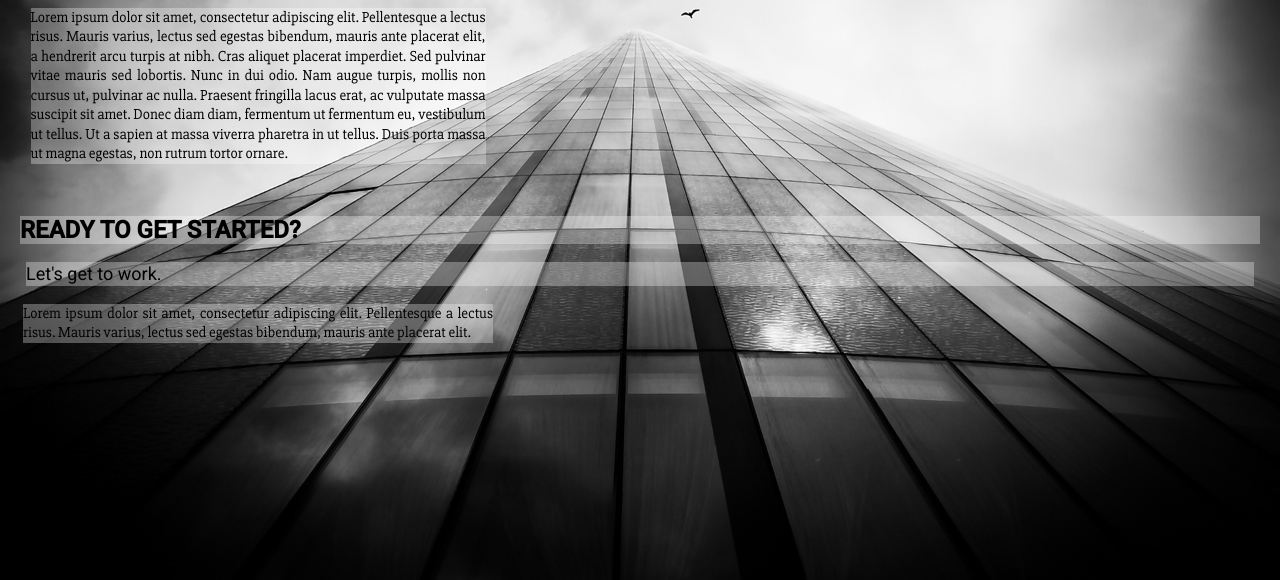
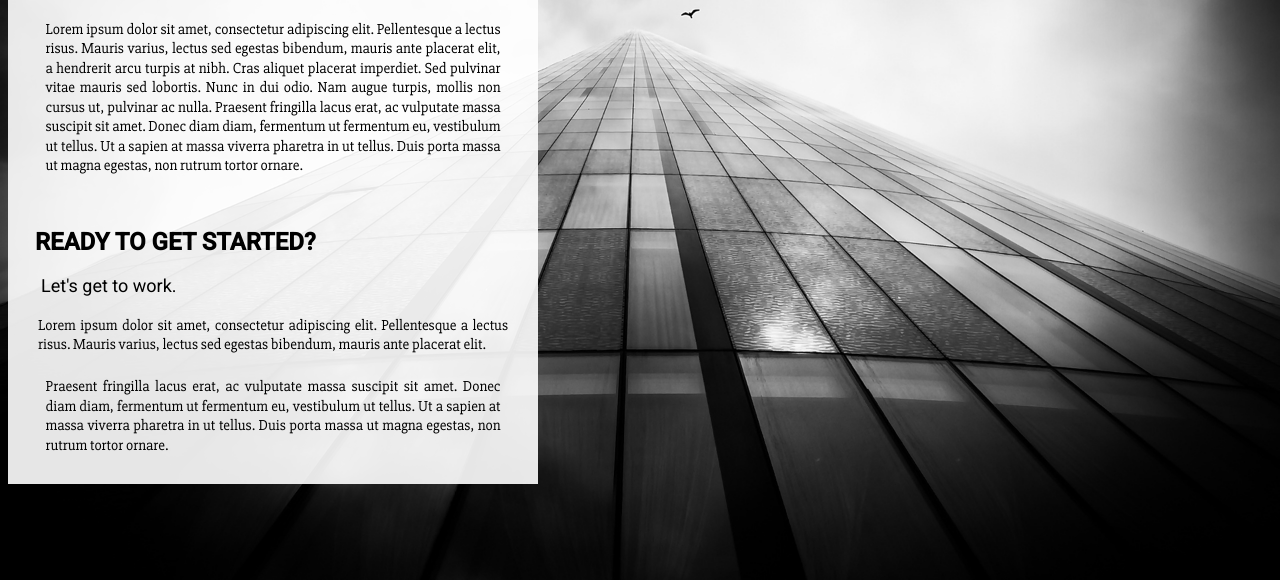
Before and after one commit to kopadeb/kopadeb.github.io, a plain HTML site: page unit_4/index.html in a window 1280 px wide. Shown: the part 220-800 px from the top of the page. Drawn offline with Linux system fonts and the light colour scheme.

Commit message:
Design tweak

```diff
--- a/unit_4/css/style.css
+++ b/unit_4/css/style.css
@@ -13,16 +13,23 @@ h1, h2 {
 	line-spacing: 1.5em;
 	margin: .5em;
 	text-transform: uppercase;
-	background-color: rgba(255, 255, 255, .3);
+	/*background-color: rgba(255, 255, 255, .3);*/
 
 }
 
 
 div {
 	max-width:500px;
-
 }
 
+.block {
+	height: 590px;
+	padding-top: 30px;
+	padding-bottom: 30px;
+	padding-left: 15px;
+	padding-right: 15px;
+	background-color: rgba(255, 255, 255, .9);
+}
 
 
 p {
@@ -33,7 +40,7 @@ p {
 	line-height: 1.3em;
 	text-align: justify;
 	margin: 1.5em;
-	background-color: rgba(255, 255, 255, .3);
+	/*background-color: rgba(255, 255, 255, .3);*/
 
 
 }
@@ -45,7 +52,7 @@ p {
 	font-size: 18px;
 	line-spacing: 1.5em;
 	margin: 1em;
-	background-color: rgba(255, 255, 255, .3);
+	/*background-color: rgba(255, 255, 255, .3);*/
 
 }
 
@@ -58,7 +65,7 @@ p {
 	line-height: 1.3em;
 	text-align: justify;
 	margin: 1em;
-	background-color: rgba(255, 255, 255, .3);
+	/*background-color: rgba(255, 255, 255, .3);*/
 }
 
 
--- a/unit_4/index.html
+++ b/unit_4/index.html
@@ -17,10 +17,7 @@
   <li><a href="#contact">Contact</a></li>
   <li><a href="#about">About</a></li>
 </ul>
-
-<br>
-
-
+<div class="block">
 <h1>What is BYT3 Design?<br>It's Awesome by design.</h1>
 
 
@@ -34,7 +31,6 @@ Praesent fringilla lacus erat, ac vulputate massa suscipit sit amet. Donec diam
 
 
 
-
 </p>
 
 
@@ -42,7 +38,10 @@ Praesent fringilla lacus erat, ac vulputate massa suscipit sit amet. Donec diam
 
 <h2>Ready to get started? </h2>
 <p id="slogan">Let's get to work.</p>
-<div><p class="smaller">Lorem ipsum dolor sit amet, consectetur adipiscing elit. Pellentesque a lectus risus. Mauris varius, lectus sed egestas bibendum, mauris ante placerat elit.</p></div>
+<div><p class="smaller">Lorem ipsum dolor sit amet, consectetur adipiscing elit. Pellentesque a lectus risus. Mauris varius, lectus sed egestas bibendum, mauris ante placerat elit.</p>
+
+<p>Praesent fringilla lacus erat, ac vulputate massa suscipit sit amet. Donec diam diam, fermentum ut fermentum eu, vestibulum ut tellus. Ut a sapien at massa viverra pharetra in ut tellus. Duis porta massa ut magna egestas, non rutrum tortor ornare.</p></div>
+</div>
 
 
 </body>
```
